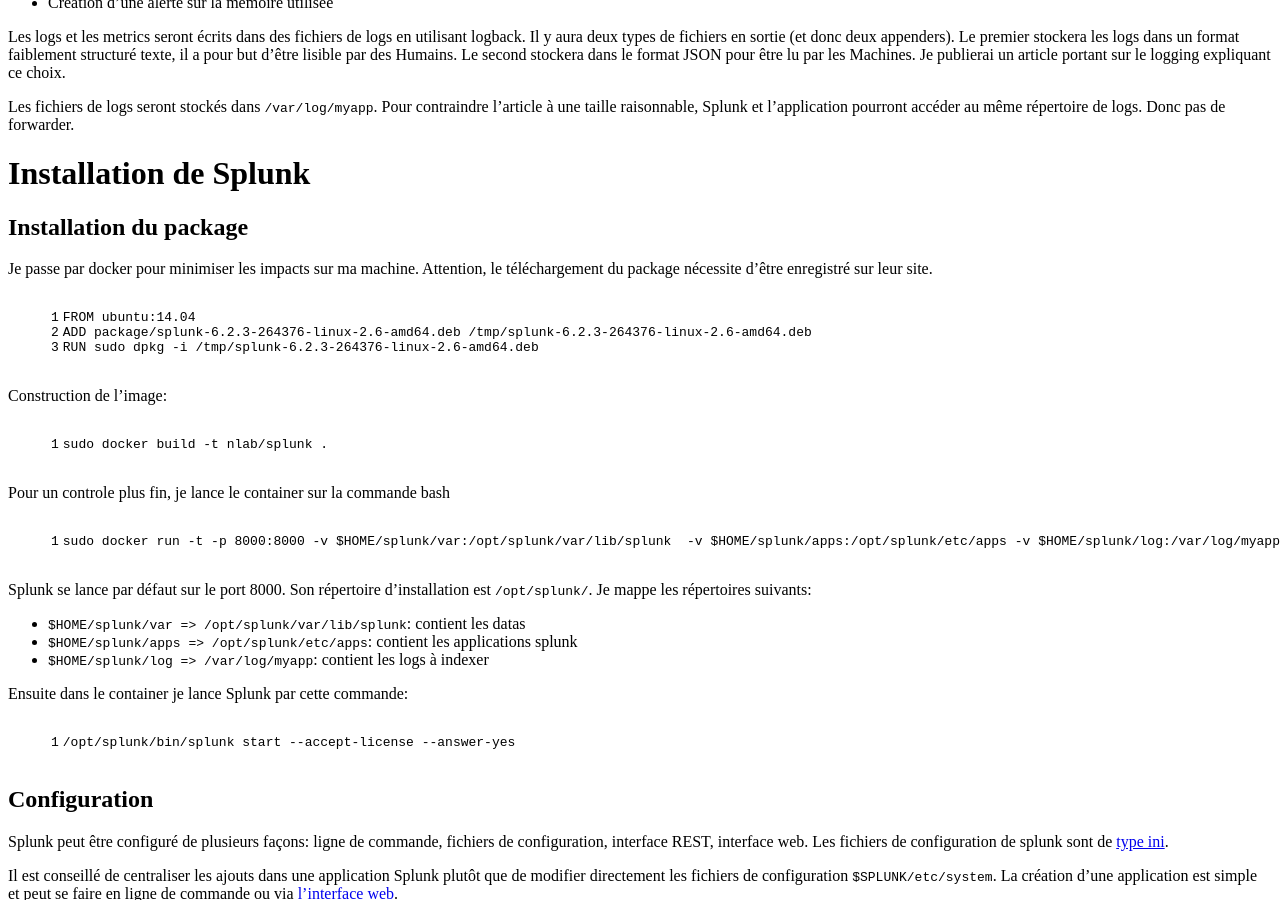
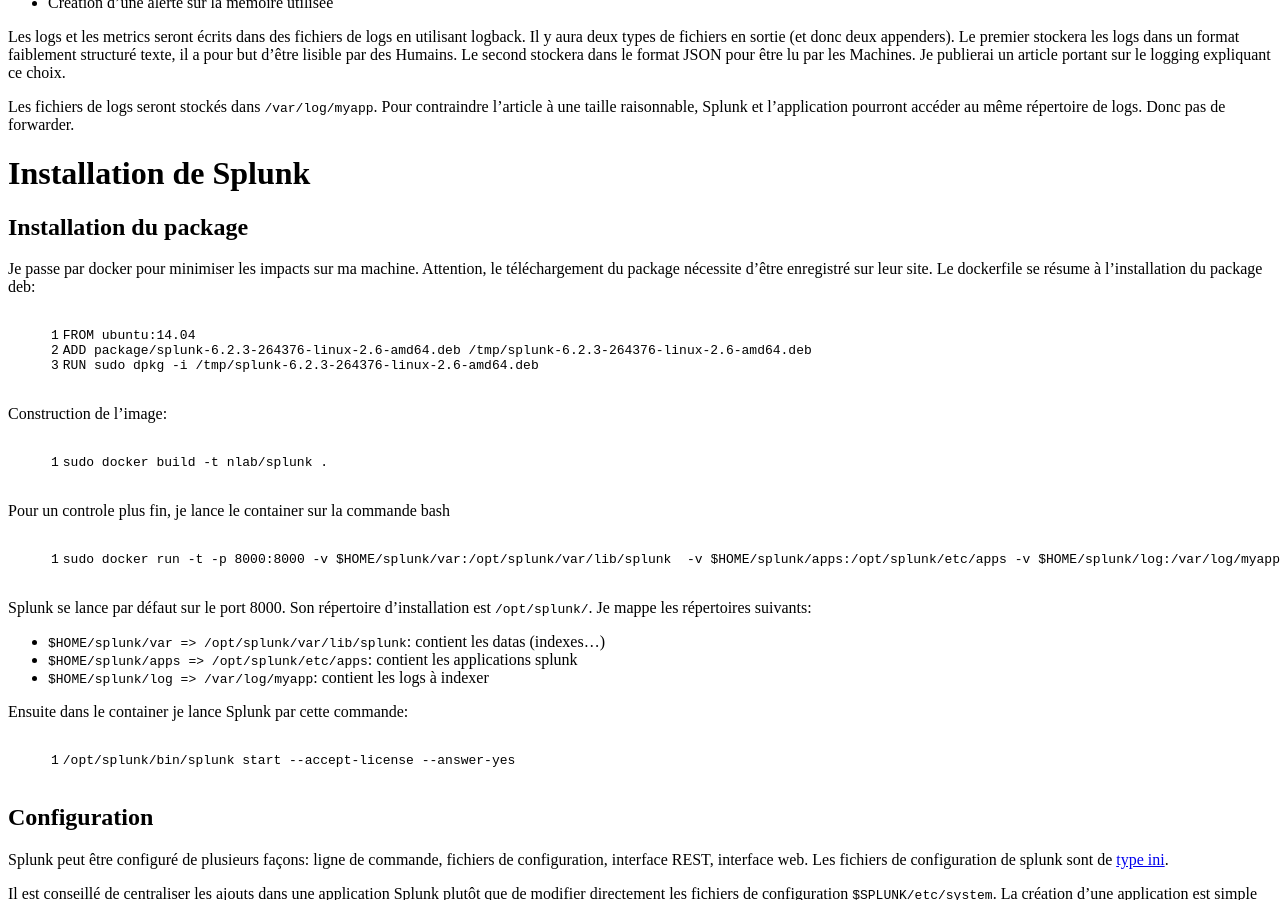
Before and after one commit to nithril/nithril.github.io, a Jekyll site: the page built from _posts/2015-05-26-operational-intelligence-splunk.markdown, in a window 1280 px wide and 900 px high, scrolled down 757 px. Built offline with Jekyll 4.4.1, drawn with Linux system fonts in a browser that asks for light colours; nearby versions of some CDN libraries; library files that are not in the unit come from our copies; comment, search, counter and statistics services are not loaded.

Commit message:
Splunk article

```diff
--- a/_posts/2015-05-26-operational-intelligence-splunk.markdown
+++ b/_posts/2015-05-26-operational-intelligence-splunk.markdown
@@ -52,6 +52,7 @@
 ## Installation du package
 
 Je passe par docker pour minimiser les impacts sur ma machine. Attention, le téléchargement du package nécessite d'être enregistré sur leur site.
+Le dockerfile se résume à l'installation du package deb:
 {% highlight text linenos %}
 FROM ubuntu:14.04
 ADD package/splunk-6.2.3-264376-linux-2.6-amd64.deb /tmp/splunk-6.2.3-264376-linux-2.6-amd64.deb
@@ -72,7 +73,7 @@
 
 Splunk se lance par défaut sur le port 8000. Son répertoire d'installation est `/opt/splunk/`. Je mappe les répertoires suivants:
 
-* `$HOME/splunk/var => /opt/splunk/var/lib/splunk`: contient les datas
+* `$HOME/splunk/var => /opt/splunk/var/lib/splunk`: contient les datas (indexes...)
 * `$HOME/splunk/apps => /opt/splunk/etc/apps`: contient les applications splunk
 * `$HOME/splunk/log => /var/log/myapp`: contient les logs à indexer
 
```
